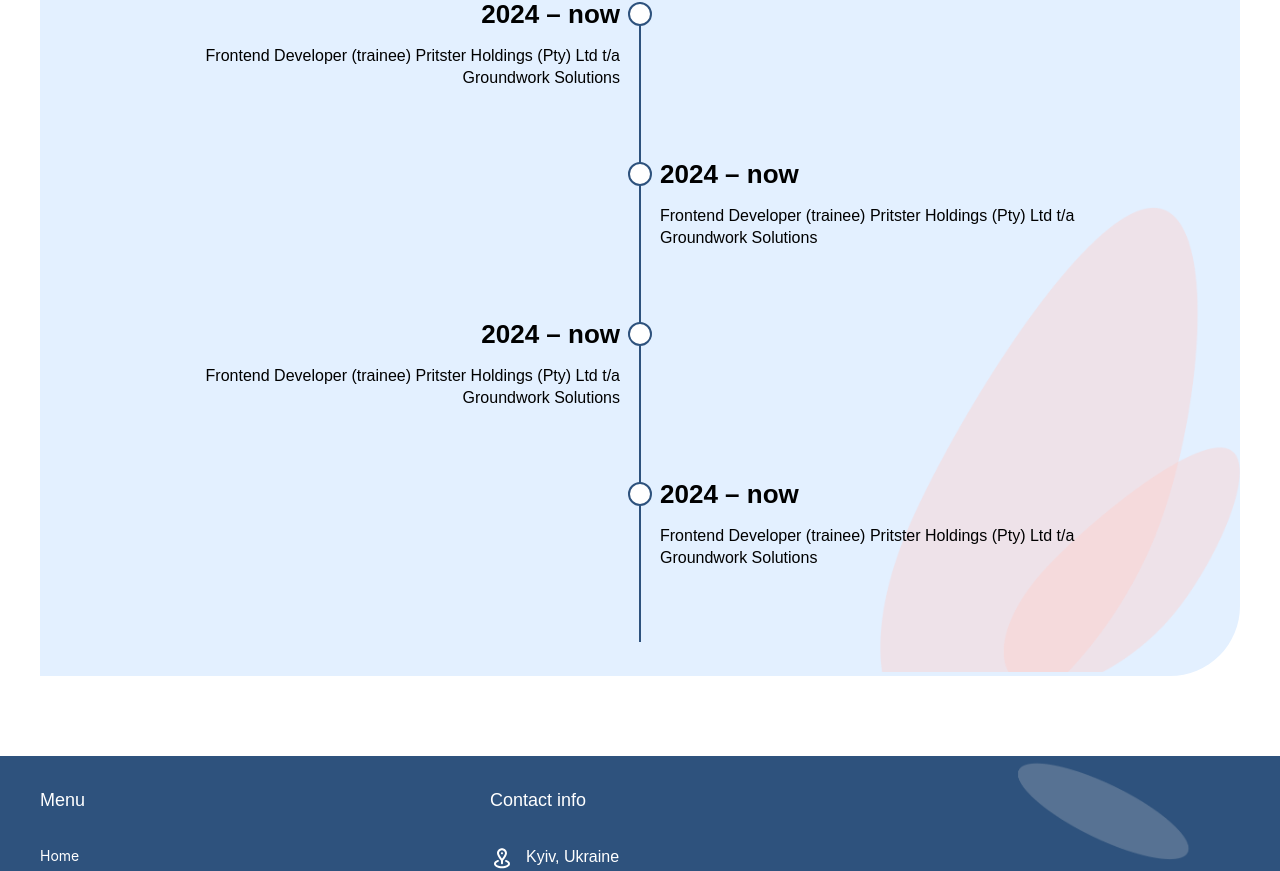
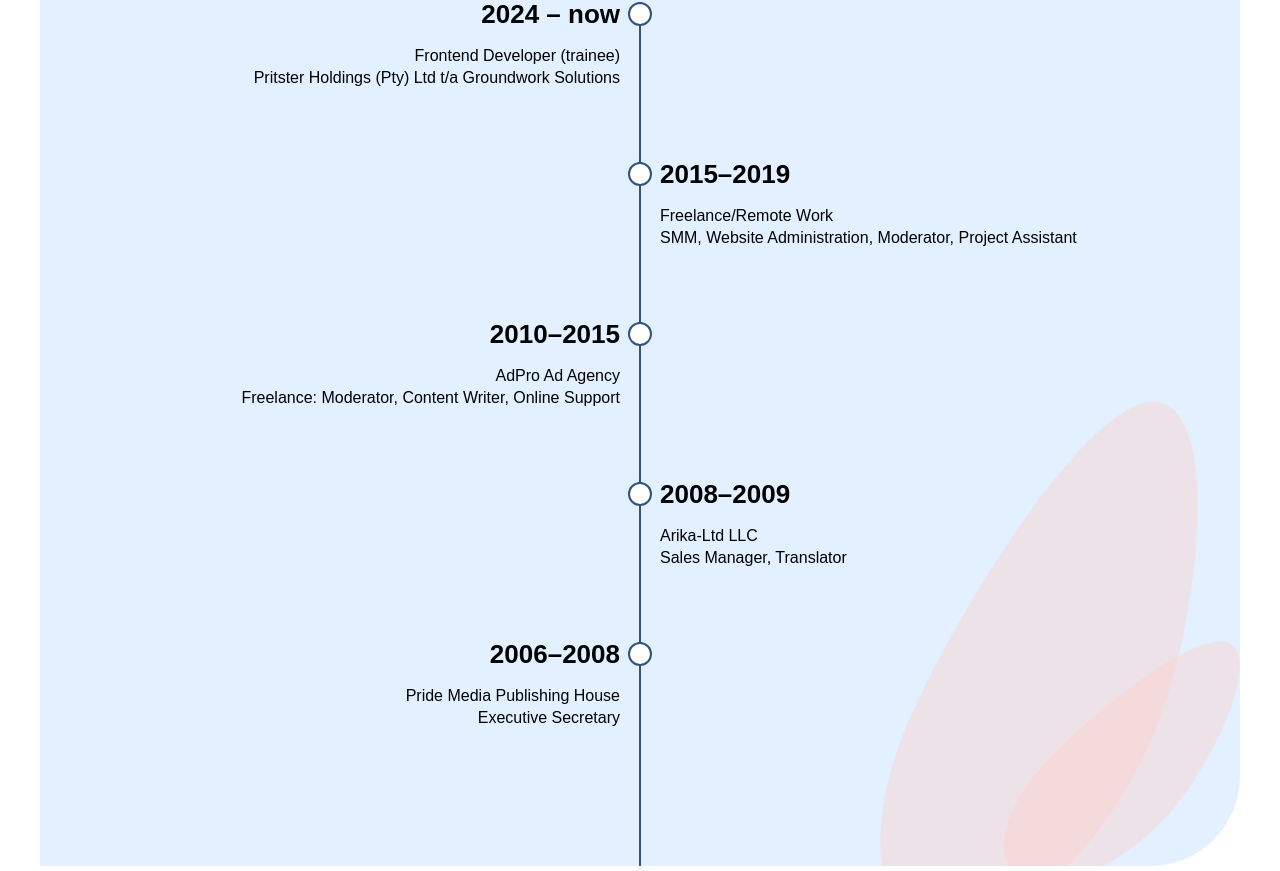
Before and after one commit to ev-indrik/my-portfolio, a React (Vite) app: page /about in a window 1280 px wide. Shown: the part 2458-3329 px from the top of the page. Built offline with nearby package versions, Linux system fonts and the light colour scheme.

Commit message:
feat: add WorkExperience component

```diff
--- a/src/pages/about/sections/work-experience/WorkExperience.scss
+++ b/src/pages/about/sections/work-experience/WorkExperience.scss
@@ -5,76 +5,19 @@
 
   .container {
     background: #E3F0FF;
-    border-bottom-right-radius: 70px;
-    border-top-left-radius: 70px;
+    border-bottom-right-radius: 90px;
+    border-top-left-radius: 90px;
     position: relative;
-    padding: 40px 0;
+    padding: 40px 0 70px;
 
     .experiences-box {
-      .experience-item-wrapper {
-        position: relative;
-        width: 100%;
-        height: 160px;
-        display: flex;
-        justify-content: start;
 
-        &::before {
-          content: "";
-          position: absolute;
-          top: 6px;
-          bottom: 0;
-          left: 50%;
-          width: 2px;
-          height: 100%;
-          background-color: #2E527D;
-          transform: translateX(-1px);
-          z-index: 1;
-        }
-
-        &::after {
-          content: "";
-          position: absolute;
-          top: 6px;
-          left: 49%;
-          width: 24px;
-          height: 24px;
-          background-color: #FFFFFF;
-          border-radius: 50%;
-          border: 2px solid #2E527D;
-          z-index: 3;
-        }
-
-        &.even {
-          justify-content: end;
-        }
-
-        .experience-content {
-          display: flex;
-          flex-direction: column;
-          align-items: end;
-          width: 50%;
-          padding: 0 20px 20px 100px;
-
-          &.even-content {
-            padding: 0 100px 20px 20px;
-            align-items: start;
-
-            .paragraph-wrapper {
-              text-align: left;
-            }
-          }
-
-          .paragraph-wrapper {
-            text-align: right;
-          }
-        }
-      }
     }
 
     .bg-img-wrapper {
       width: 360px;
       position: absolute;
-      bottom: 0;
+      bottom: -4px;
       right: 0;
 
       img {
--- a/src/pages/about/sections/work-experience/WorkExperience.tsx
+++ b/src/pages/about/sections/work-experience/WorkExperience.tsx
@@ -4,9 +4,31 @@ import './WorkExperience.scss'
 import bgLeaves from './images/bg-leaves.png'
 import titleImg from "@/pages/about/sections/work-experience/images/clock-img.png";
 import TitleIconGroup from "@/components/title-icon-group/TitleIconGroup";
-import WebsiteTypography from "@/components/website-typography/WebsiteTypography";
+import ExperienceCard from "@/pages/about/sections/work-experience/experience-card/ExperienceCard";
 
-const {Title, Paragraph} = WebsiteTypography;
+
+const experienceList = [
+    {
+        title: '2024 – now',
+        description: 'Frontend Developer (trainee)\nPritster Holdings (Pty) Ltd t/a Groundwork Solutions',
+    },
+    {
+        title: '2015–2019',
+        description: 'Freelance/Remote Work\nSMM, Website Administration, Moderator, Project Assistant',
+    },
+    {
+        title: '2010–2015',
+        description: 'AdPro Ad Agency\nFreelance: Moderator, Content Writer, Online Support',
+    },
+    {
+        title: '2008–2009',
+        description: 'Arika-Ltd LLC\n Sales Manager, Translator',
+    },
+    {
+        title: '2006–2008',
+        description: 'Pride Media Publishing House\n Executive Secretary',
+    },
+];
 
 const WorkExperience: FC = () => {
     return (
@@ -20,53 +42,37 @@ const WorkExperience: FC = () => {
                 <TitleIconGroup content={{title: 'My Work Experience', image: titleImg}} marginBottom={'-30px'}/>
 
                 <div className={'experiences-box'}>
-                    <div className={'experience-item-wrapper'}>
-                       <div className={'experience-content'}>
-                           <Title level={3}>
-                               {'2024 – now'}
-                           </Title>
 
-                           <Paragraph className={'paragraph-wrapper'}>{'Frontend Developer (trainee)\n' +
-                               'Pritster Holdings (Pty) Ltd t/a Groundwork Solutions'}</Paragraph>
-                       </div>
-                    </div>
+                    {experienceList.map((item, index) => (
+                        <ExperienceCard
+                            key={index}
+                            isEven={index % 2 === 1}
+                            title={item.title}
+                            description={item.description}
+                        />
+                    ))}
 
-                    <div className={'experience-item-wrapper even'}>
-                        <div className={'experience-content even-content'}>
-                            <Title level={3}>
-                                {'2024 – now'}
-                            </Title>
+                    {/*<div className={'experience-item-wrapper'}>*/}
+                    {/*   <div className={'experience-content'}>*/}
+                    {/*       <Title level={3}>*/}
+                    {/*           {'2024 – now'}*/}
+                    {/*       </Title>*/}
 
-                            <Paragraph className={'paragraph-wrapper'}>{'Frontend Developer (trainee)\n' +
-                                'Pritster Holdings (Pty) Ltd t/a Groundwork Solutions'}</Paragraph>
-                        </div>
-                    </div>
+                    {/*       <Paragraph className={'paragraph-wrapper'}>{'Frontend Developer (trainee)\n' +*/}
+                    {/*           'Pritster Holdings (Pty) Ltd t/a Groundwork Solutions'}</Paragraph>*/}
+                    {/*   </div>*/}
+                    {/*</div>*/}
 
-                    <div className={'experience-item-wrapper'}>
-                        <div className={'experience-content'}>
-                            <Title level={3}>
-                                {'2024 – now'}
-                            </Title>
+                    {/*<div className={'experience-item-wrapper even'}>*/}
+                    {/*    <div className={'experience-content even-content'}>*/}
+                    {/*        <Title level={3}>*/}
+                    {/*            {'2024 – now'}*/}
+                    {/*        </Title>*/}
 
-                            <Paragraph className={'paragraph-wrapper'}>{'Frontend Developer (trainee)\n' +
-                                'Pritster Holdings (Pty) Ltd t/a Groundwork Solutions'}</Paragraph>
-                        </div>
-                    </div>
-
-                    <div className={'experience-item-wrapper even'}>
-                        <div className={'experience-content even-content'}>
-                            <Title level={3}>
-                                {'2024 – now'}
-                            </Title>
-
-                            <Paragraph
-                                className={'paragraph-wrapper'}
-                            >
-                                {'Frontend Developer (trainee)\n' +
-                                'Pritster Holdings (Pty) Ltd t/a Groundwork Solutions'}
-                            </Paragraph>
-                        </div>
-                    </div>
+                    {/*        <Paragraph className={'paragraph-wrapper'}>{'Frontend Developer (trainee)\n' +*/}
+                    {/*            'Pritster Holdings (Pty) Ltd t/a Groundwork Solutions'}</Paragraph>*/}
+                    {/*    </div>*/}
+                    {/*</div>*/}
 
                 </div>
 
--- /dev/null
+++ b/src/pages/about/sections/work-experience/experience-card/ExperienceCard.scss
@@ -0,0 +1,64 @@
+.experience-item-wrapper {
+  position: relative;
+  width: 100%;
+  height: 160px;
+  display: flex;
+  justify-content: start;
+
+  &::before {
+    content: "";
+    position: absolute;
+    top: 6px;
+    bottom: 0;
+    left: 50%;
+    width: 2px;
+    height: 100%;
+    background-color: #2E527D;
+    transform: translateX(-1px);
+    z-index: 1;
+  }
+
+  &::after {
+    content: "";
+    position: absolute;
+    top: 6px;
+    left: 49%;
+    width: 24px;
+    height: 24px;
+    background-color: #FFFFFF;
+    border-radius: 50%;
+    border: 2px solid #2E527D;
+    z-index: 3;
+  }
+
+  &:last-child {
+    &::before {
+      height: 140%;
+    }
+  }
+
+  &.even {
+    justify-content: end;
+  }
+
+  .experience-content {
+    display: flex;
+    flex-direction: column;
+    align-items: end;
+    width: 50%;
+    padding: 0 20px 20px 100px;
+
+    &.even-content {
+      padding: 0 100px 20px 20px;
+      align-items: start;
+
+      .paragraph-wrapper {
+        text-align: left;
+      }
+    }
+
+    .paragraph-wrapper {
+      text-align: right;
+    }
+  }
+}
--- /dev/null
+++ b/src/pages/about/sections/work-experience/experience-card/ExperienceCard.tsx
@@ -0,0 +1,35 @@
+import type {FC} from 'react';
+import './ExperienceCard.scss';
+
+import WebsiteTypography from "@/components/website-typography/WebsiteTypography";
+
+const {Title, Paragraph} = WebsiteTypography;
+
+type Props = {
+    isEven: boolean;
+    title: string;
+    description: string;
+}
+
+const ExperienceCard: FC<Props> = ({isEven, title, description}) => {
+    return (
+        <div className={`experience-item-wrapper ${isEven ? 'even' : ''}`}>
+            <div className={`experience-content ${isEven ? 'even-content' : ''}`}>
+                <Title level={3}>
+                    {title}
+                </Title>
+
+                <Paragraph className={'paragraph-wrapper'}>
+                    {description.split('\n').map((line, idx) => (
+                        <span key={idx}>
+                            {line}
+                            <br/>
+                        </span>
+                    ))}
+                </Paragraph>
+            </div>
+        </div>
+    );
+};
+
+export default ExperienceCard;
```
